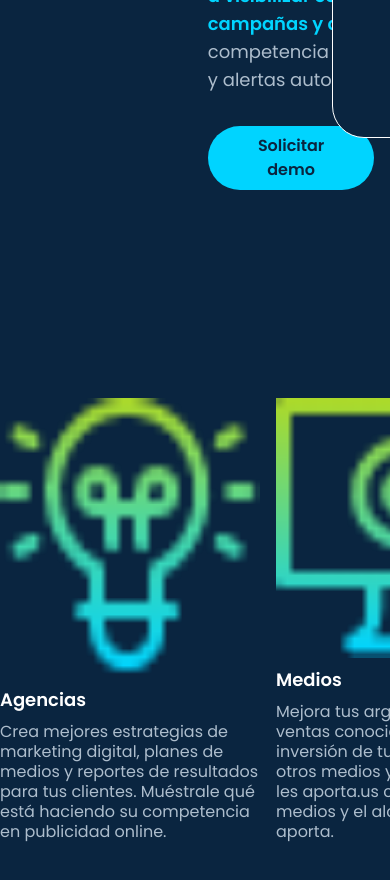
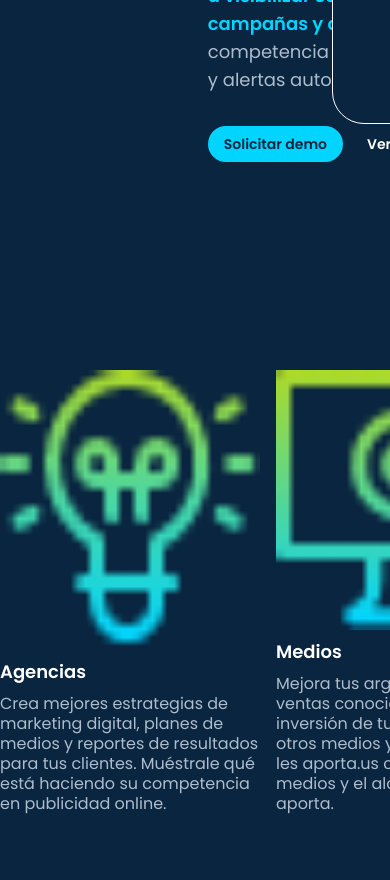
Before and after one commit to phronesys/admetricks-challenge-vue, a Vue app: page / in a window 390 px wide. Shown: the part 960-1840 px from the top of the page. Built offline with nearby package versions, Linux system fonts and the light colour scheme.

Commit message:
enhance(button): responsiveness and select none

```diff
--- a/src/components/AmButton.vue
+++ b/src/components/AmButton.vue
@@ -15,7 +15,8 @@ const props = defineProps({
 
 <style lang="postcss" global>
 .button {
-  @apply py-2 px-7 rounded-full font-semibold;
+  @apply px-4 py-2 text-sm rounded-full font-semibold select-none min-w-max;
+  @apply sm:text-base sm:px-7 sm:py-2;
 
   &.primary {
     @apply bg-admetricks-primary text-admetricks-dark;
```
